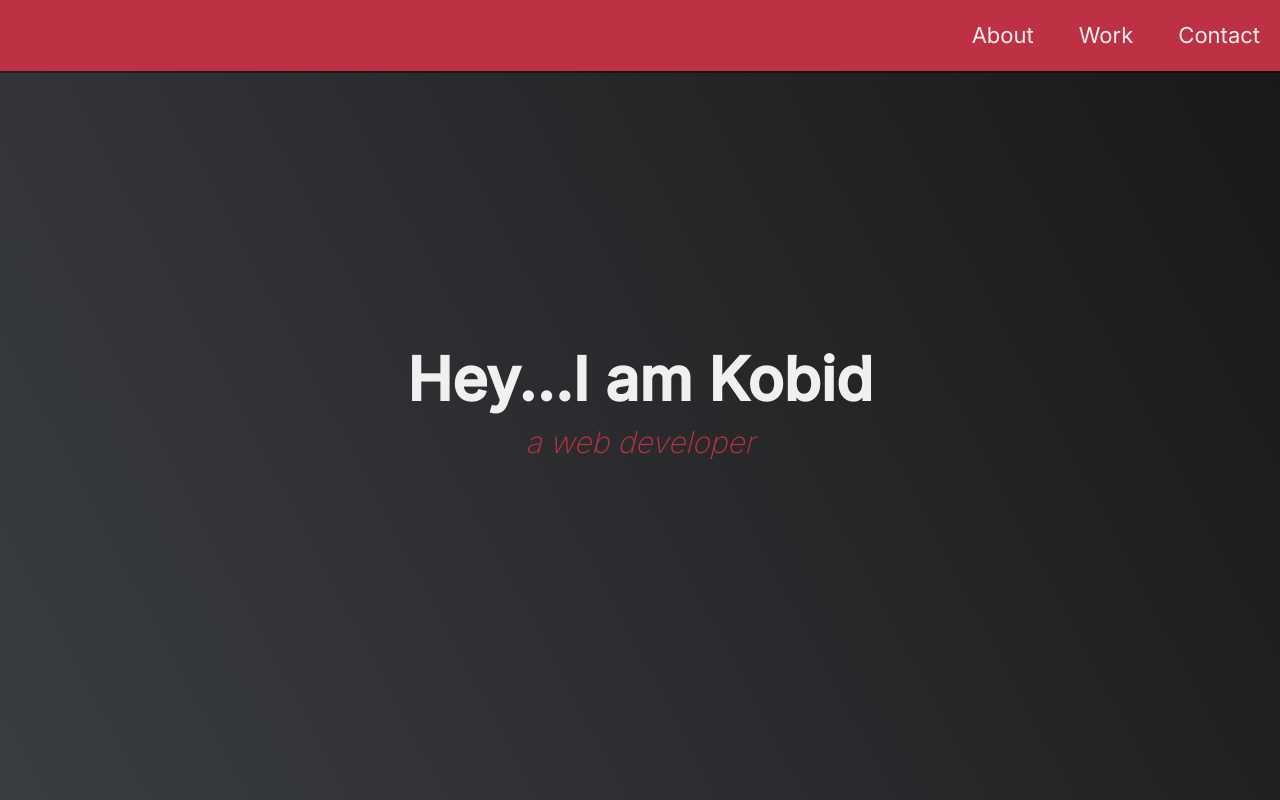
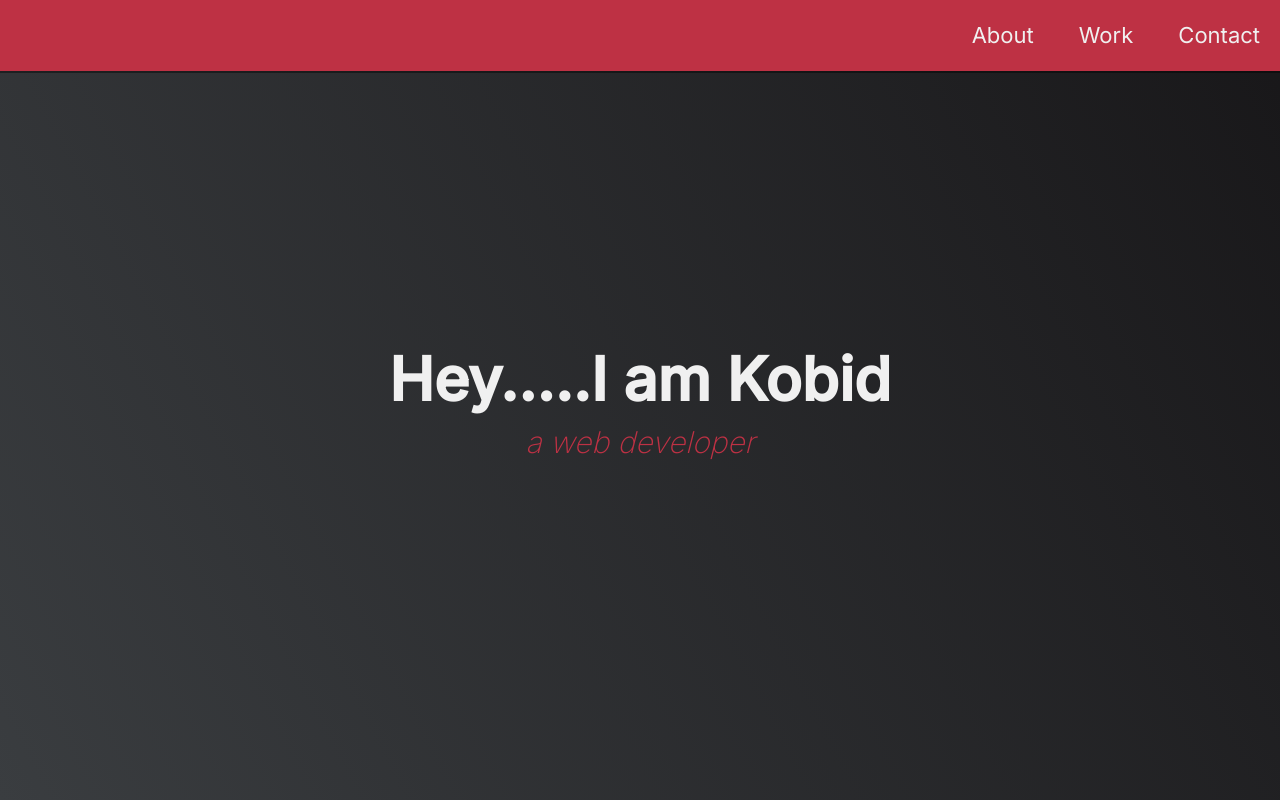
Before and after one commit to kjb121/kjb1sdasda21.github.io, a plain HTML site: page index.html in a window 1280 px wide. Shown: the top 800 px of the page. Drawn offline with Linux system fonts and the light colour scheme.

Commit message:
attemp 2

```diff
--- a/index.html
+++ b/index.html
@@ -25,7 +25,7 @@
 
 
         <section id="welcome-section" class="welcome-section">
-            <h1>Hey...I am Kobid</h1>
+            <h1>Hey.....I am Kobid</h1>
             <p>a web developer<p>
         </section>
 
--- a/resume.css
+++ b/resume.css
@@ -8,6 +8,7 @@
     --main-red: #be3144;
     --main-blue: #45567d;
     --main-gray: #303841;
+    /* adklsd */
 }
 
 *,
```
